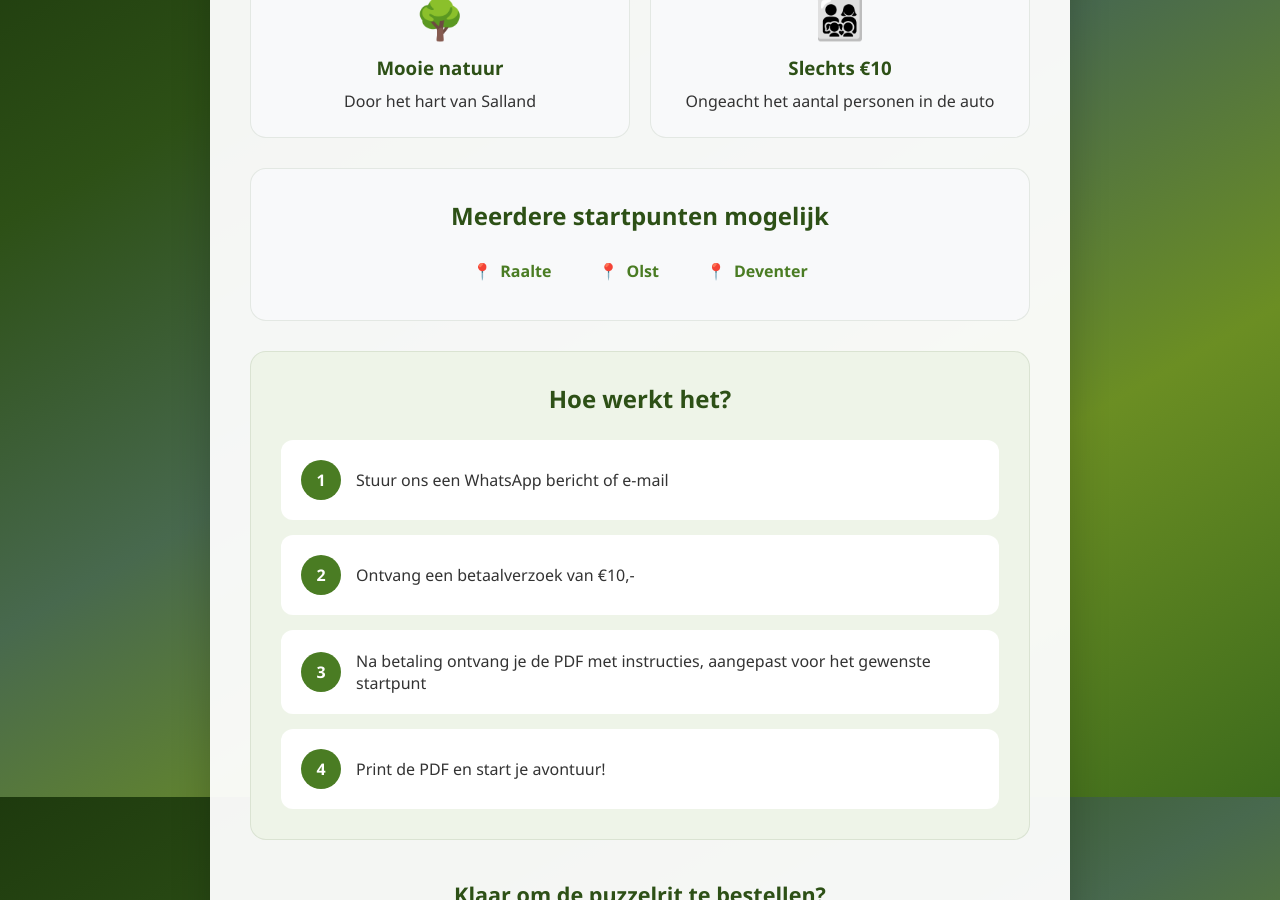
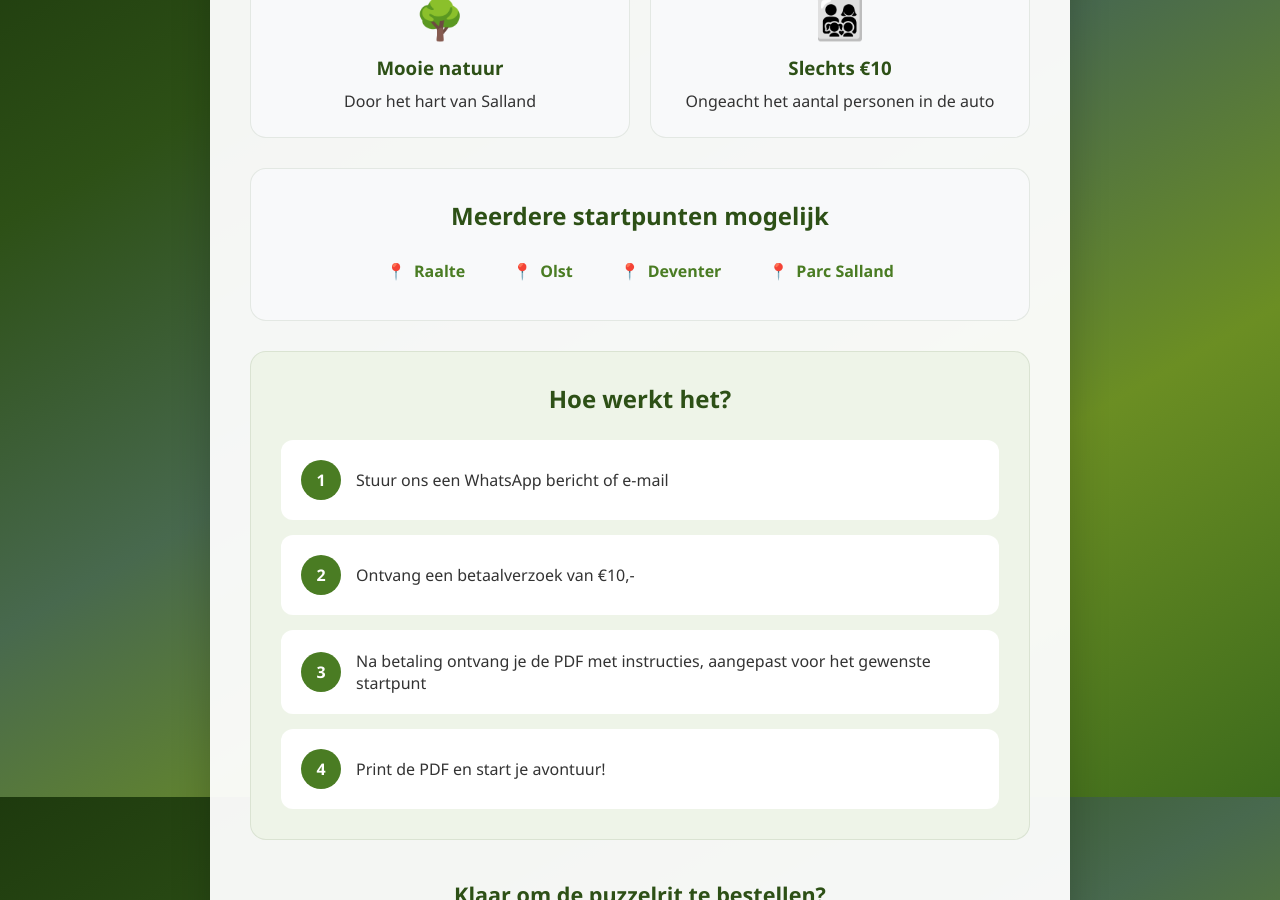
Before and after one commit to niesink/middelinbeweging, a Jekyll site: the page built from puzzelroute.html, in a window 1280 px wide and 900 px high, scrolled down 1003 px. Built offline with Jekyll 4.4.1, drawn with Linux system fonts in a browser that asks for light colours.

Commit message:
nieuwe startlocatie

```diff
--- a/puzzelroute.html
+++ b/puzzelroute.html
@@ -589,6 +589,7 @@ layout: null
                     <div class="locatie">Raalte</div>
                     <div class="locatie">Olst</div>
                     <div class="locatie">Deventer</div>
+                    <div class="locatie">Parc Salland</div>
                 </div>
             </div>
 
```
